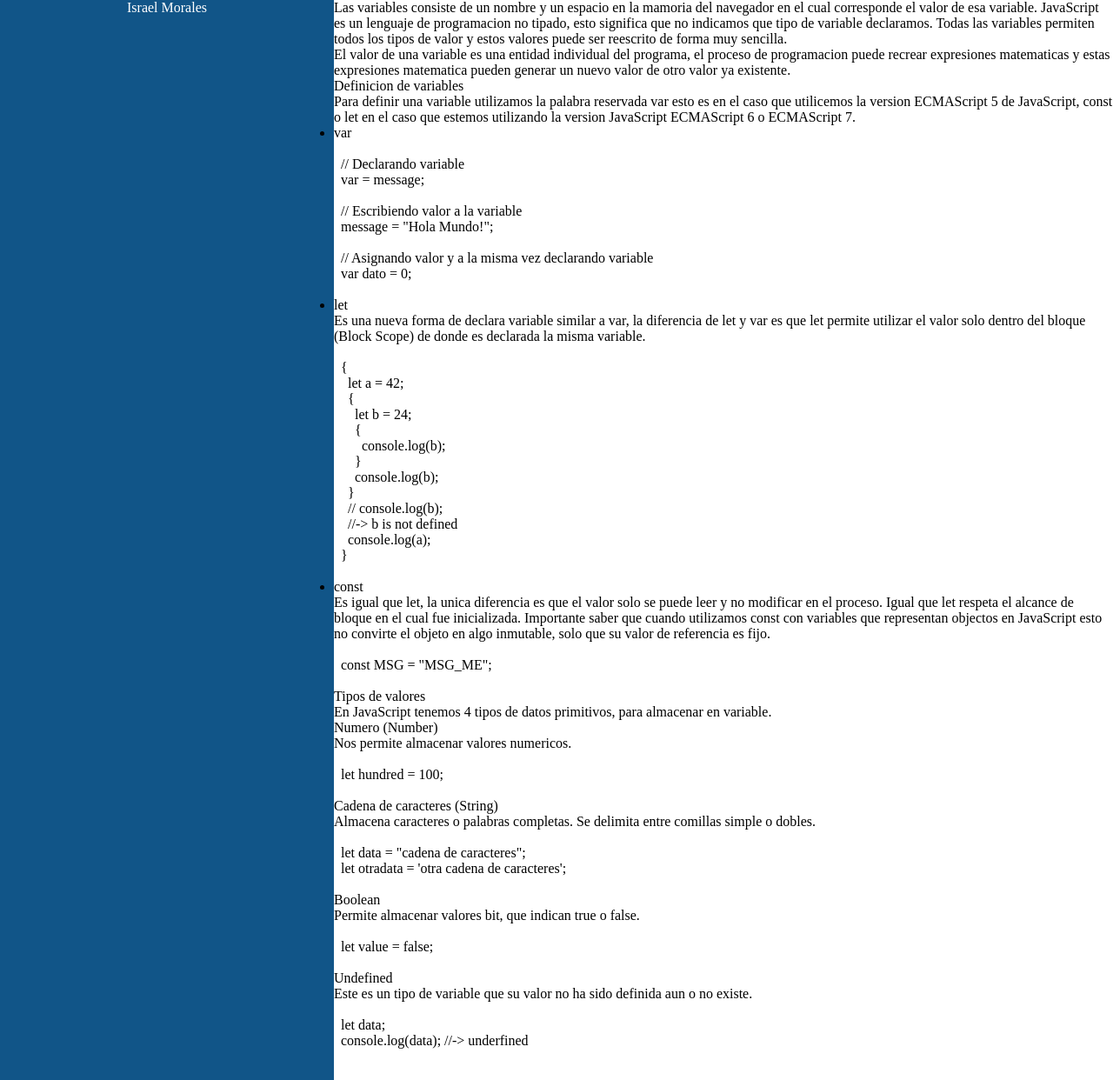
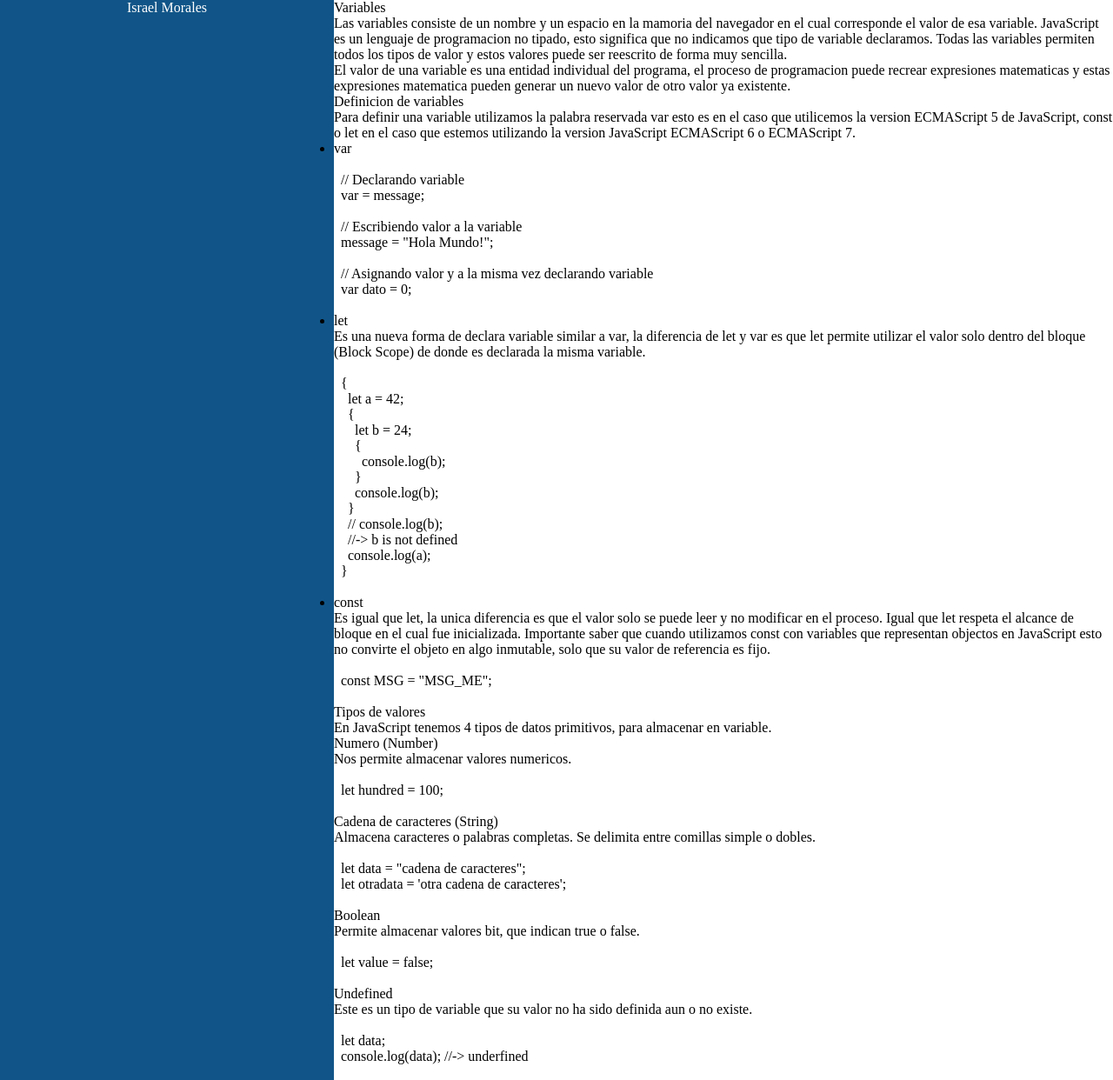
Before and after one commit to imoralesdev/imoralesdev.github.io, a Jekyll site: the page built from tutorials/javascript/01-variables.md, in a window 1280 px wide and 1242 px high. Shown: the whole window at 87% size. Built offline with Jekyll 4.4.1, drawn with Linux system fonts in a browser that asks for light colours.

Commit message:
Update tutorials.html

```diff
--- a/_layouts/tutorials.html
+++ b/_layouts/tutorials.html
@@ -16,7 +16,10 @@
         <h2>Israel Morales</h2>
       </div>
       <div class="main__right">
-        {{ content }}
+        <h1 class="main__title">{{ page.title }}</h1>
+        <div class="content">
+          {{ content }}
+        </div>
       </div>
     </main>
     <script src="{{ site.baseurl }}/assets/js/scripts.js"></script>
```
